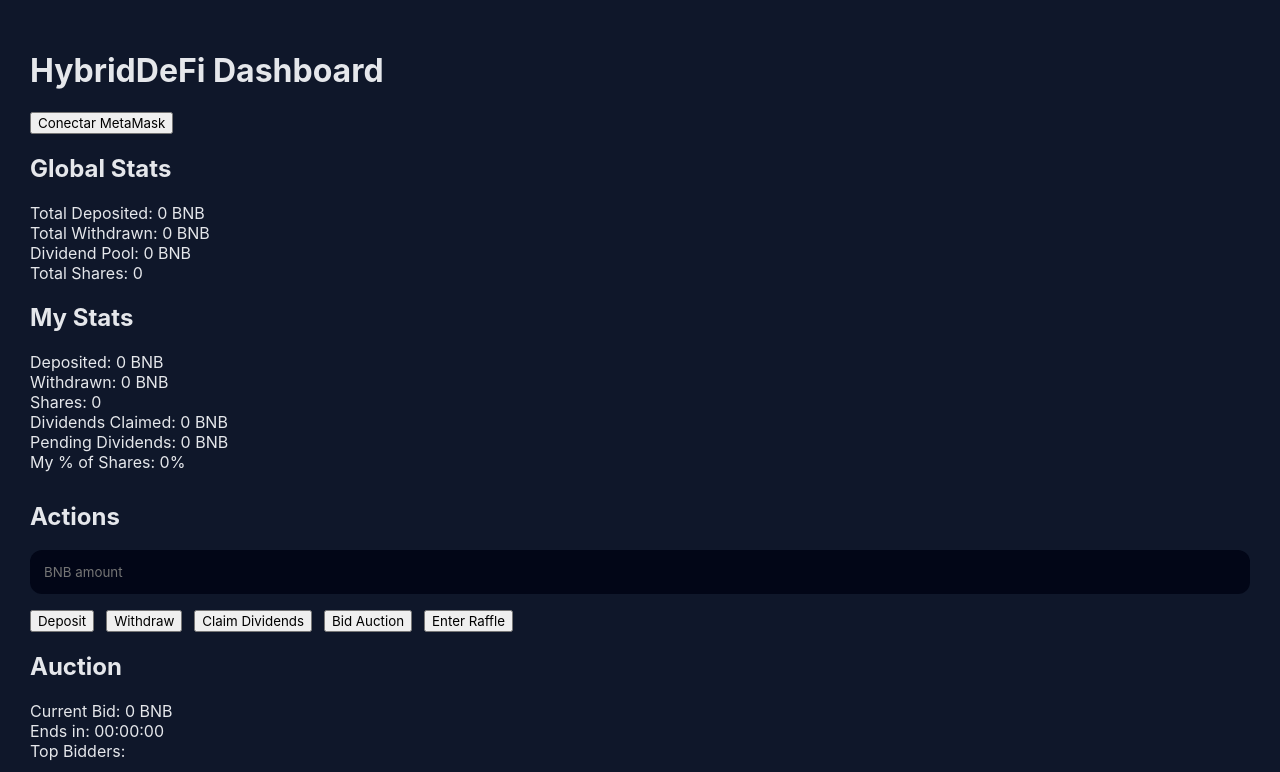
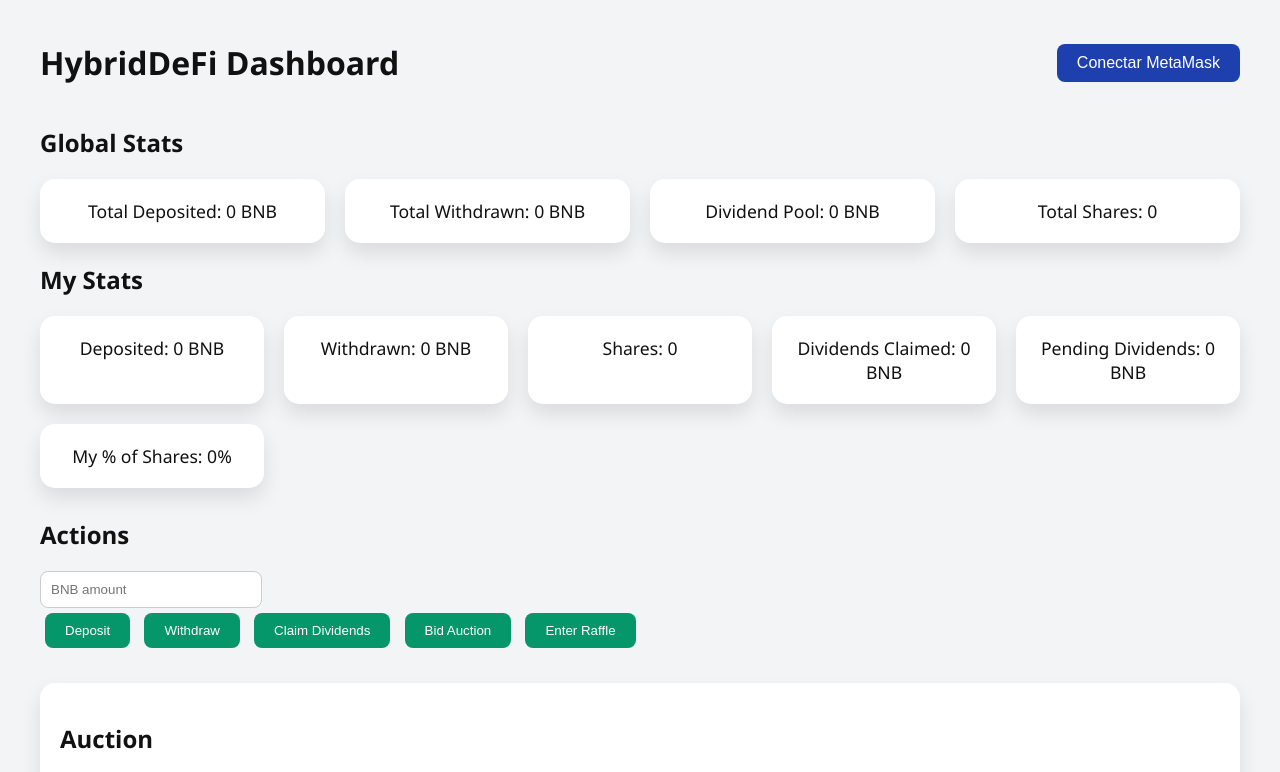
Before and after one commit to Rubtururu/hybrid, a plain HTML site: page index.html in a window 1280 px wide. Shown: the top 772 px of the page. Drawn offline with nearby package versions, Linux system fonts and the light colour scheme; a script that the page names is missing.

Commit message:
Update style.css

```diff
--- a/style.css
+++ b/style.css
@@ -1,171 +1,102 @@
-:root {
-  --bg: #0f172a;
-  --panel: #111827;
-  --card: #1f2933;
-  --text: #e5e7eb;
-  --muted: #9ca3af;
-
-  --primary: #2563eb;
-  --success: #22c55e;
-  --danger: #ef4444;
-  --warning: #f59e0b;
-  --secondary: #6366f1;
+body {
+    margin:0;
+    font-family: 'Segoe UI', Tahoma, Geneva, Verdana, sans-serif;
+    background:#f3f4f6;
+    color:#111;
 }
 
-* {
-  box-sizing: border-box;
-  font-family: Inter, system-ui, sans-serif;
+.container {
+    max-width:1200px;
+    margin:0 auto;
+    padding:20px;
 }
 
-body {
-  margin: 0;
-  background: var(--bg);
-  color: var(--text);
+header {
+    display:flex;
+    justify-content:space-between;
+    align-items:center;
+    margin-bottom:20px;
 }
 
-/* HEADER */
-.topbar {
-  display: flex;
-  align-items: center;
-  gap: 20px;
-  padding: 16px 24px;
-  background: #020617;
-  border-bottom: 1px solid #1e293b;
+header h1 {
+    font-size:2em;
 }
 
-.logo {
-  font-size: 20px;
-  font-weight: 700;
+header button {
+    padding:10px 20px;
+    font-size:1em;
+    background:#1e40af;
+    color:white;
+    border:none;
+    border-radius:8px;
+    cursor:pointer;
+    transition:0.3s;
+}
+header button:hover {
+    background:#2563eb;
 }
 
-.wallet {
-  margin-left: auto;
-  color: var(--muted);
+.stat-grid {
+    display:grid;
+    grid-template-columns:repeat(auto-fit,minmax(200px,1fr));
+    gap:20px;
+    margin-top:10px;
 }
 
-/* BUTTONS */
-.btn {
-  border: none;
-  padding: 10px 16px;
-  border-radius: 10px;
-  cursor: pointer;
-  font-weight: 600;
-  transition: 0.2s;
+.stat-card {
+    background:white;
+    padding:20px;
+    border-radius:15px;
+    box-shadow:0 10px 20px rgba(0,0,0,0.1);
+    font-size:1.1em;
+    text-align:center;
+    transition:0.3s;
 }
 
-.btn:hover {
-  transform: translateY(-2px);
+.stat-card:hover {
+    transform:translateY(-5px);
+    box-shadow:0 15px 25px rgba(0,0,0,0.15);
 }
 
-.primary { background: var(--primary); color: white; }
-.success { background: var(--success); color: black; }
-.danger  { background: var(--danger); color: white; }
-.warning { background: var(--warning); color: black; }
-.secondary { background: var(--secondary); color: white; }
-
-/* LAYOUT */
-.container {
-  padding: 30px;
-  max-width: 1400px;
-  margin: auto;
-}
-
-.grid {
-  display: grid;
-  gap: 20px;
-}
-
-.stats {
-  grid-template-columns: repeat(auto-fit, minmax(220px, 1fr));
-}
-
-.user {
-  margin-top: 30px;
-  grid-template-columns: repeat(auto-fit, minmax(220px, 1fr));
-}
-
-/* CARD */
-.card {
-  background: var(--card);
-  padding: 20px;
-  border-radius: 18px;
-  box-shadow:
-    inset 0 0 0 1px #334155,
-    0 10px 25px rgba(0,0,0,.4);
-}
-
-.card h4, .card h3 {
-  margin: 0 0 10px;
-  color: var(--muted);
-  font-weight: 600;
-}
-
-.card span {
-  font-size: 26px;
-  font-weight: 700;
-}
-
-/* HIGHLIGHT */
-.highlight {
-  border: 1px solid var(--primary);
-  box-shadow: 0 0 20px rgba(37,99,235,.3);
-}
-
-/* COUNTDOWN */
-.countdown {
-  margin: 30px 0;
-  text-align: center;
-}
-
-#countdown {
-  font-size: 34px;
-  font-weight: 800;
-  color: var(--success);
-}
-
-/* ACTIONS */
 .actions {
-  margin-top: 30px;
+    margin:30px 0;
 }
 
 .actions input {
-  width: 100%;
-  padding: 14px;
-  border-radius: 12px;
-  border: none;
-  margin-bottom: 16px;
-  background: #020617;
-  color: white;
+    padding:10px;
+    width:200px;
+    margin-right:10px;
+    border-radius:8px;
+    border:1px solid #ccc;
 }
 
-.buttons {
-  display: flex;
-  flex-wrap: wrap;
-  gap: 12px;
+.buttons button {
+    padding:10px 20px;
+    margin:5px;
+    border:none;
+    border-radius:8px;
+    background:#059669;
+    color:white;
+    cursor:pointer;
+    transition:0.3s;
+}
+.buttons button:hover {
+    background:#10b981;
 }
 
-/* CHART */
-.chart {
-  margin-top: 40px;
+.auction, .raffle, .charts {
+    margin:30px 0;
+    padding:20px;
+    background:white;
+    border-radius:15px;
+    box-shadow:0 10px 20px rgba(0,0,0,0.1);
 }
 
-canvas {
-  max-height: 280px;
+canvas#chart {
+    width:100% !important;
+    max-height:400px;
 }
 
-/* FOOTER */
-.footer {
-  text-align: center;
-  padding: 20px;
-  color: var(--muted);
-  font-size: 14px;
+ol {
+    padding-left:20px;
 }
-
-/* ANIMATIONS */
-.card span {
-  transition: color 0.3s;
-}
-
-.card span.update {
-  color: var(--success);
-}
```
